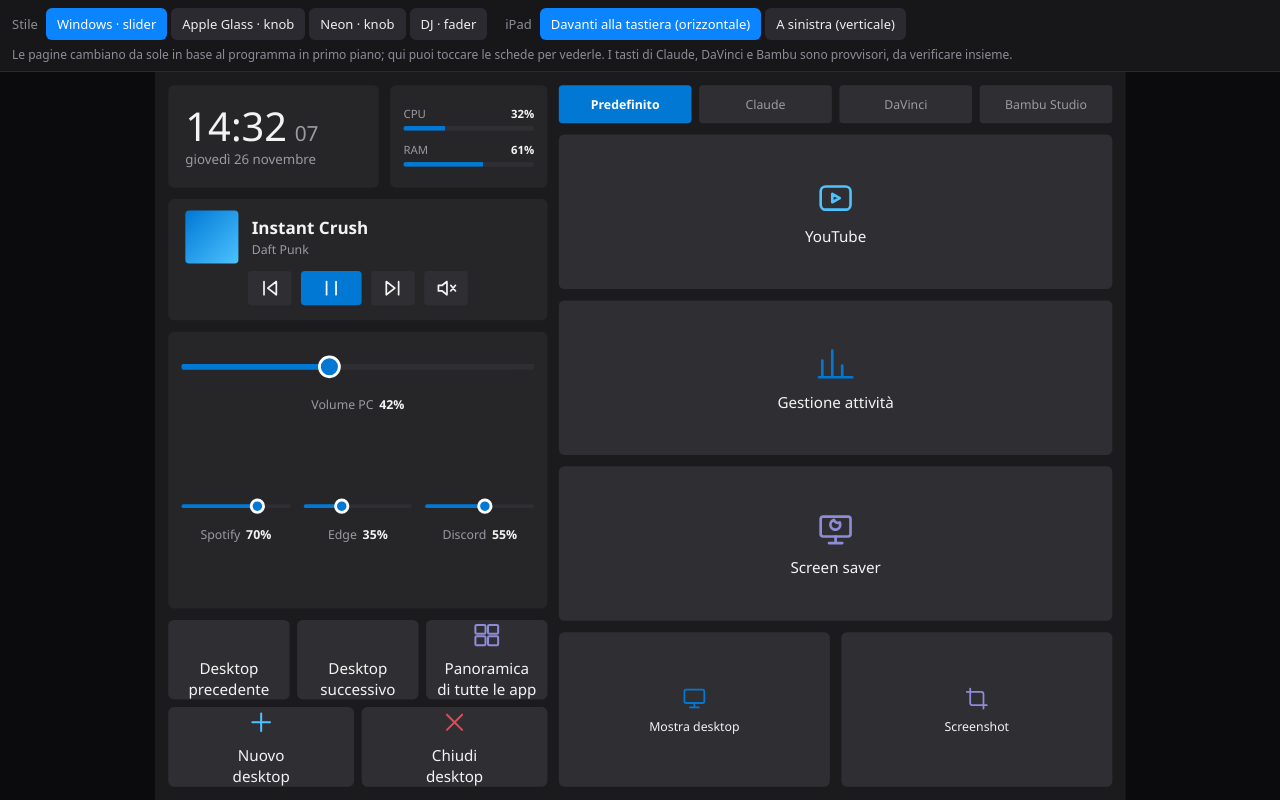
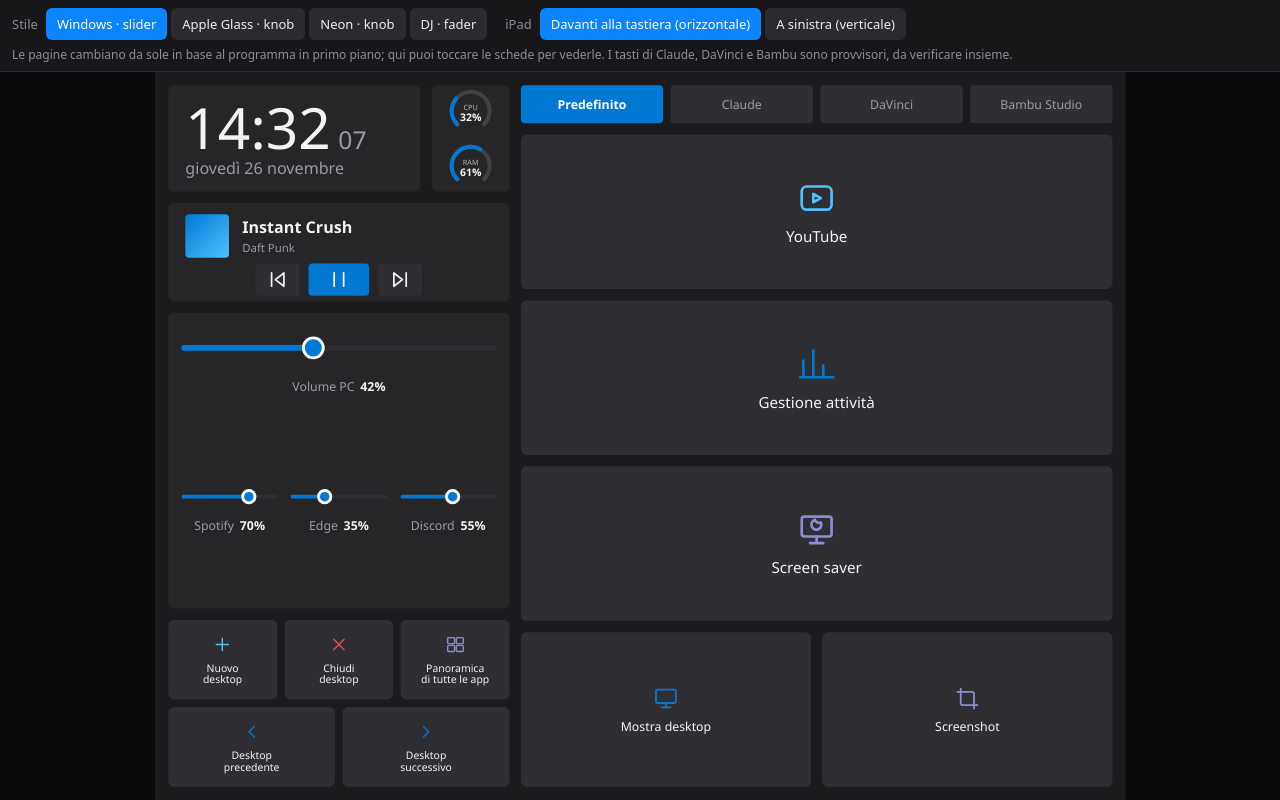
Before and after one commit to giandcdalcorso11-coder/GDC-stream-deck, a browser extension: page mockup/pannello.html in a window 1280 px wide. Drawn offline with Linux system fonts and the light colour scheme.

Commit message:
Mockup: revisione layout orizzontale (CPU/RAM a manopola, musica ridotta, comandi desktop invertiti, pagina Claude compatta)
Co-Authored-By: Claude Sonnet 5.5 <noreply@anthropic.com>
Claude-Session: https://claude.ai/code/session_01HsrMVCknNYjub7dYfeEpWz

```diff
--- a/mockup/pannello.html
+++ b/mockup/pannello.html
@@ -132,10 +132,10 @@ svg.i{width:24px;height:24px;fill:none;stroke:currentColor;stroke-width:1.8;stro
 #stage.port.t-dj #master{flex-basis:250px}
 
 /* ===== disposizione orizzontale: colonna sinistra sempre visibile + colonna destra con le pagine ===== */
-#left,#right,#toprow{display:contents}
+#leftcol,#rightcol,#toprow{display:contents}
 #stage.land{grid-template-columns:400px 1fr;grid-template-rows:1fr;grid-template-areas:"left right"}
-#stage.land #left{display:flex;flex-direction:column;grid-area:left;min-height:0}
-#stage.land #right{display:flex;flex-direction:column;grid-area:right;min-height:0}
+#stage.land #leftcol{display:flex;flex-direction:column;grid-area:left;min-height:0}
+#stage.land #rightcol{display:flex;flex-direction:column;grid-area:right;min-height:0}
 #stage.land #toprow{display:flex;height:108px;flex:none}
 #stage.land #c1{flex:1.35}#stage.land #sys{flex:1;margin-left:12px}
 #stage.land #clock{font-size:42px}#stage.land.t-dj #clock{font-size:36px}#stage.land #date{font-size:14px}
@@ -166,6 +166,25 @@ svg.i{width:24px;height:24px;fill:none;stroke:currentColor;stroke-width:1.8;stro
 .st i:nth-child(2){animation-delay:.15s}.st i:nth-child(3){animation-delay:.3s}
 @keyframes bnc{0%,70%,100%{transform:translateY(0)}35%{transform:translateY(-6px)}}
 .t-dj .sx{background:linear-gradient(#26272b,#18191b);border:1px solid #000}
+
+/* ===== revisione 2 ===== */
+#stage.land{grid-template-columns:360px 1fr}
+#stage.land #toprow{height:112px}
+#stage.land #c1{flex:1;justify-content:center}
+#stage.land #clock{font-size:60px}#stage.land.t-dj #clock{font-size:46px}#stage.land #date{font-size:17px;margin-top:2px}
+#stage.land #clock small{font-size:26px}
+#stage.land #sys{flex:none;width:82px;margin-left:12px}
+#sys{display:flex;flex-direction:column;align-items:center;justify-content:space-evenly;padding:4px}
+#sys svg{display:block}
+#stage.land #c2{height:104px}
+#stage.land #art{width:46px;height:46px}#stage.land #song{font-size:17px}#stage.land #artist{font-size:12px}
+#stage.land #tr{margin-top:6px}#stage.land .tb{height:34px}
+.kn{margin:0 auto}
+#stage.land #apps{justify-content:space-evenly}
+#stage.land #deskrow{height:176px;grid-template-rows:1fr 1fr}#stage.land .dkb{font-size:11px;line-height:1.1}#stage.land .dkb svg.i{width:22px;height:22px}
+.cvl{justify-content:space-evenly}
+.dl{display:flex;align-items:center;text-align:left}
+.dl svg{margin:0 10px 0 0}.dl .tt{margin-top:0}
 </style></head><body>
 <div id="top"><div class="g" id="sty"><span>Stile</span></div><div class="g" id="ori"><span>iPad</span></div>
 <div id="note">Le pagine cambiano da sole in base al programma in primo piano; qui puoi toccare le schede per vederle. I tasti di Claude, DaVinci e Bambu sono provvisori, da verificare insieme.</div></div>
@@ -254,7 +273,7 @@ function ctl(id,size){
   s.addEventListener('pointerup',function(){s.onpointermove=null});
   box.appendChild(s);box.appendChild(label);draw();return box;
  }
- var D=size=='lg'?(orient=='land'?150:140):(orient=='land'?72:92),R=D/2-(size=='lg'?12:8),sw=size=='lg'?11:8,c=D/2;
+ var D=size=='lg'?(orient=='land'?164:140):(orient=='land'?58:92),R=D/2-(size=='lg'?12:8),sw=size=='lg'?11:8,c=D/2;
  var svg=document.createElementNS('http://www.w3.org/2000/svg','svg');svg.setAttribute('viewBox','0 0 '+D+' '+D);svg.setAttribute('width',D);svg.setAttribute('height',D);svg.setAttribute('class','kn');
  function pt(a,r){a=a*Math.PI/180;return [c+r*Math.cos(a),c+r*Math.sin(a)]}
  function arc(v,r){var a0=135,a1=135+270*v,p0=pt(a0,r),p1=pt(a1,r);return 'M'+p0+' A'+r+' '+r+' 0 '+((a1-a0)>180?1:0)+' 1 '+p1}
@@ -279,38 +298,41 @@ function ic(n){return '<svg class="i"><use href="#'+n+'"/></svg>'}
 function dial(pct,D,sw,col,txt,fs){var c=D/2,R=c-sw/2-1;function pt(a){a=a*Math.PI/180;return [c+R*Math.cos(a),c+R*Math.sin(a)]}
  function arc(v){var a1=135+270*v,p0=pt(135),p1=pt(a1);return 'M'+p0+' A'+R+' '+R+' 0 '+((a1-135)>180?1:0)+' 1 '+p1}
  return '<svg width="'+D+'" height="'+D+'" viewBox="0 0 '+D+' '+D+'"><path d="'+arc(1)+'" fill="none" stroke="rgba(128,128,128,.3)" stroke-width="'+sw+'" stroke-linecap="round"/><path d="'+arc(Math.max(pct/100,.004))+'" fill="none" stroke="'+col+'" stroke-width="'+sw+'" stroke-linecap="round"/><text x="'+c+'" y="'+(c+fs*.35)+'" text-anchor="middle" font-size="'+fs+'" font-weight="700" fill="currentColor" style="font-family:inherit">'+txt+'</text></svg>'}
+function dial2(pct,D,sw,col,label){var c=D/2,R=c-sw/2-1;function pt(a){a=a*Math.PI/180;return [c+R*Math.cos(a),c+R*Math.sin(a)]}
+ function arc(v){var a1=135+270*v,p0=pt(135),p1=pt(a1);return 'M'+p0+' A'+R+' '+R+' 0 '+((a1-135)>180?1:0)+' 1 '+p1}
+ return '<svg width="'+D+'" height="'+D+'" viewBox="0 0 '+D+' '+D+'"><path d="'+arc(1)+'" fill="none" stroke="rgba(128,128,128,.3)" stroke-width="'+sw+'" stroke-linecap="round"/><path d="'+arc(Math.max(pct/100,.004))+'" fill="none" stroke="'+col+'" stroke-width="'+sw+'" stroke-linecap="round"/><text x="'+c+'" y="'+(c-1)+'" text-anchor="middle" font-size="9" fill="currentColor" opacity=".7" style="font-family:inherit">'+label+'</text><text x="'+c+'" y="'+(c+12)+'" text-anchor="middle" font-size="13" font-weight="700" fill="currentColor" style="font-family:inherit">'+pct+'%</text></svg>'}
 function stIcon(s){return '<span class="st '+s+'">'+(s=='working'?'<i></i><i></i><i></i>':s=='done'?'<svg class="i"><use href="#chk"/></svg>':'')+'</span>'}
-var SESS=[{p:'CNC 2D',t:[{n:'Macchina: fresatura lato B con la nuova fresa',c:54,s:'working',on:1},{n:'Preparazione stampe',c:91,s:'done'}]},{p:'GDC-stream-deck',t:[{n:'Pannello iPad: layout',c:33,s:'idle'},{n:'Revisione server',c:78,s:'idle'}]},{p:'Da Vinci plugin',t:[{n:'Modelli video IA',c:27,s:'done'}]}];
+var SESS=[{p:'CNC 2D',t:[{n:'Macchina: fresatura lato B con la nuova fresa',c:54,s:'working',on:1},{n:'Preparazione stampe',c:91,s:'done'}]},{p:'GDC-stream-deck',t:[{n:'Pannello iPad: layout',c:33,s:'idle'},{n:'Revisione server',c:78,s:'idle'}]},{p:'Da Vinci plugin',t:[{n:'Modelli video IA',c:27,s:'done'}]},{p:'Video system GDC',t:[{n:'Studio: nuovo montaggio',c:15,s:'idle'}]}];
 function claudeView(){
  var big=orient=='land',cv=el('div','cv'),u=el('div','panel','<h4>Utilizzo</h4>'),row=el('div','cvl');
- [['Limite di 5 ore',68,'si azzera alle 18:50 (tra 1 h 12 min)'],['Settimanale',84,'si azzera sab 02:00']].forEach(function(l){var d=el('div','dl');d.innerHTML=dial(l[1],big?98:80,big?10:8,l[1]>=85?'var(--danger)':'var(--accent)',l[1]+'%',big?23:19)+'<div class="tt">'+l[0]+'</div><small>'+l[2]+'</small>';row.appendChild(d)});
+ [['Limite di 5 ore',68,'si azzera alle 18:50 (tra 1 h 12 min)'],['Settimanale',84,'si azzera sab 02:00']].forEach(function(l){var d=el('div','dl');d.innerHTML=dial(l[1],big?60:56,6,l[1]>=85?'var(--danger)':'var(--accent)',l[1]+'%',big?15:14)+'<div><div class="tt">'+l[0]+'</div><small>'+l[2]+'</small></div>';row.appendChild(d)});
  u.appendChild(row);
  var ss=el('div','panel cvs','<h4>Sessioni aperte &nbsp;<span style="text-transform:none;letter-spacing:0">(nel mockup, tocca una riga per cambiare lo stato)</span></h4>'),list=el('div','lst');ss.appendChild(list);
  function draw(){list.innerHTML='';SESS.forEach(function(g){list.appendChild(el('div','gh',g.p));g.t.forEach(function(t){var r=el('div','sx'+(t.on?' on':''),'<div class="nm">'+t.n+'</div>'+stIcon(t.s)+'<div class="cx2">'+dial(t.c,46,5,t.c>=85?'var(--danger)':t.c>=70?'#f5a623':'var(--accent)',t.c,13)+'</div>');r.onclick=function(){t.s={idle:'working',working:'done',done:'idle'}[t.s];draw()};list.appendChild(r)})})}
  draw();
- var bb=el('div','cvb');bb.appendChild(el('button','tb',ic('chat')+'&nbsp;Nuova'));bb.appendChild(el('button','tb',ic('globe')+'&nbsp;Utilizzo'));bb.appendChild(el('button','tb',ic('mic')+'&nbsp;Dettatura'));
- cv.appendChild(u);cv.appendChild(ss);cv.appendChild(bb);return cv}
+
+ cv.appendChild(u);cv.appendChild(ss);return cv}
 function build(){
  var st=document.getElementById('stage');st.className='t-'+theme+' '+orient;
  st.innerHTML='';
  var c1=el('section','card','<div id="clock">14:32<small>07</small></div><div id="date">giovedì 26 novembre</div>');c1.id='c1';
- var sys=el('section','card','<div><div class="ms">CPU<b>32%</b></div><div class="bar"><i style="width:32%"></i></div></div><div><div class="ms">RAM<b>61%</b></div><div class="bar"><i style="width:61%"></i></div></div>');sys.id='sys';
- var c2=el('section','card','<div id="now"><div id="art">'+ic('note').replace('class="i"','class="i" style="width:36px;height:36px"')+'</div><div><div id="song">Instant Crush</div><div id="artist">Daft Punk</div></div></div><div id="tr"><button class="tb">'+ic('prev')+'</button><button class="tb big">'+ic('pp')+'</button><button class="tb">'+ic('next')+'</button><button class="tb">'+ic('mute')+'</button></div>');c2.id='c2';
+ var sd=orient=='land'?54:60;var sys=el('section','card',dial2(32,sd,5,'var(--accent)','CPU')+dial2(61,sd,5,'var(--accent)','RAM'));sys.id='sys';
+ var c2=el('section','card','<div id="now"><div id="art">'+ic('note').replace('class="i"','class="i" style="width:36px;height:36px"')+'</div><div><div id="song">Instant Crush</div><div id="artist">Daft Punk</div></div></div><div id="tr"><button class="tb">'+ic('prev')+'</button><button class="tb big">'+ic('pp')+'</button><button class="tb">'+ic('next')+'</button></div>');c2.id='c2';
  var vol=el('section','card');vol.id='vol';var m=el('div');m.id='master';var a=el('div');a.id='apps';
  m.appendChild(ctl('master','lg'));
  ['spotify','edge','discord'].forEach(function(id){var d=el('div','app');d.appendChild(ctl(id,'sm'));a.appendChild(d)});
  vol.appendChild(m);vol.appendChild(a);
  var strip=el('section');strip.id='strip';var db=el('section');db.id='deskrow';
- DESK.forEach(function(d){var b=el('button','key dkb'+(d[3]?' wide':''),ic(d[0])+'<span>'+d[1]+'</span>');b.setAttribute('data-c',d[2]);db.appendChild(b)});
+ (orient=='land'?[DESK[3],DESK[4],DESK[2],DESK[0],DESK[1]]:DESK).forEach(function(d){var b=el('button','key dkb'+(d[3]?' wide':''),ic(d[0])+'<span>'+d[1]+'</span>');b.setAttribute('data-c',d[2]);db.appendChild(b)});
  var tabs=el('div');tabs.id='tabs';
  Object.keys(PAGES).forEach(function(k){var b=el('button','tab'+(k==page?' on':''),PAGES[k].n);b.onclick=function(){page=k;build()};tabs.appendChild(b)});
  strip.appendChild(tabs);
  var dk=el('section');dk.id='deck';
  if(PAGES[page].view){dk.appendChild(claudeView())}else PAGES[page].k.forEach(function(k){var b=el('button','key'+(k[4]?' '+k[4]:''),ic(k[0])+'<span>'+k[1]+'</span>');b.setAttribute('data-c',k[2]);var sp=Array.isArray(k[3])?k[3][orient=='land'?0:1]:k[3];if(sp>1){b.style.gridColumn='span '+sp}dk.appendChild(b)});
  var rw=PAGES[page].rows;if(rw){dk.style.gridTemplateRows='repeat('+rw[orient]+',1fr)'}
- var left=el('div');left.id='left';var top2=el('div');top2.id='toprow';top2.appendChild(c1);top2.appendChild(sys);
+ var left=el('div');left.id='leftcol';var top2=el('div');top2.id='toprow';top2.appendChild(c1);top2.appendChild(sys);
  left.appendChild(top2);left.appendChild(c2);left.appendChild(vol);left.appendChild(db);
- var right=el('div');right.id='right';right.appendChild(strip);right.appendChild(dk);
+ var right=el('div');right.id='rightcol';right.appendChild(strip);right.appendChild(dk);
  st.appendChild(left);st.appendChild(right);
  if(orient=='land'){var SP=[2,2,2,3,3];Array.prototype.forEach.call(db.children,function(b,i){b.style.gridColumn='span '+SP[i]})}
  if(theme=='dj'){var w=document.createElementNS('http://www.w3.org/2000/svg','svg');w.setAttribute('class','wave');w.setAttribute('viewBox','0 0 500 60');w.setAttribute('preserveAspectRatio','none');var h='';for(var x=0;x<500;x+=4){var q=7+Math.abs(Math.sin(x/17)*Math.sin(x/53))*22;h+='<rect x="'+x+'" y="'+(30-q)+'" width="2" height="'+(q*2)+'" fill="'+(x<220?'#2f9bff':'#1c4f8a')+'"/>'}w.innerHTML=h;c2.appendChild(w)}
```
